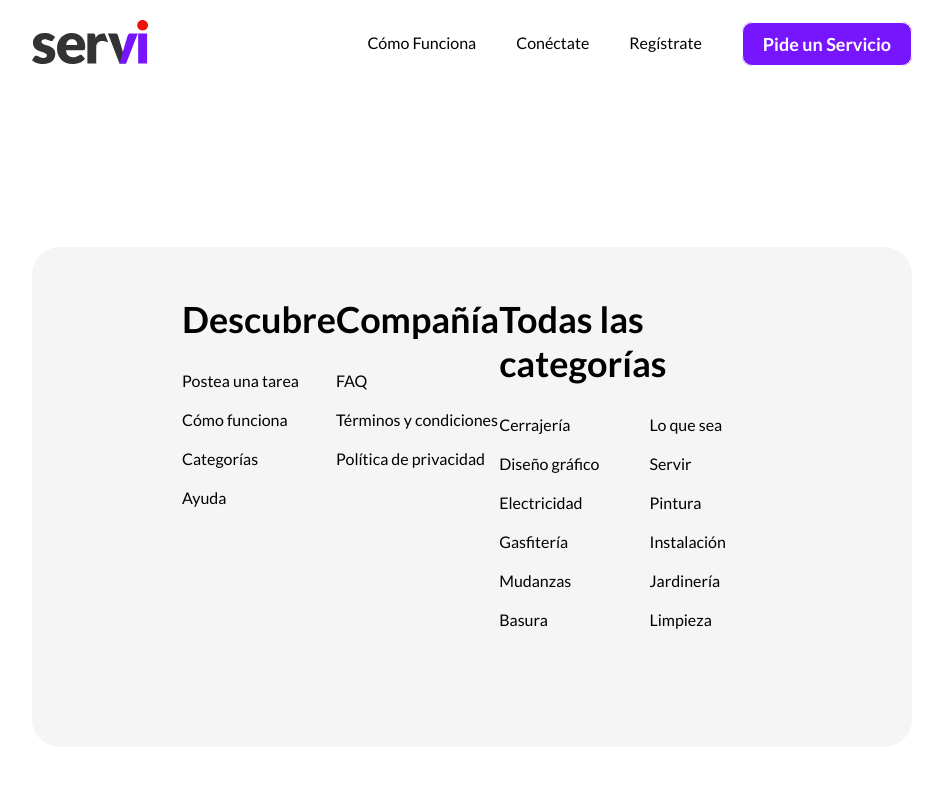
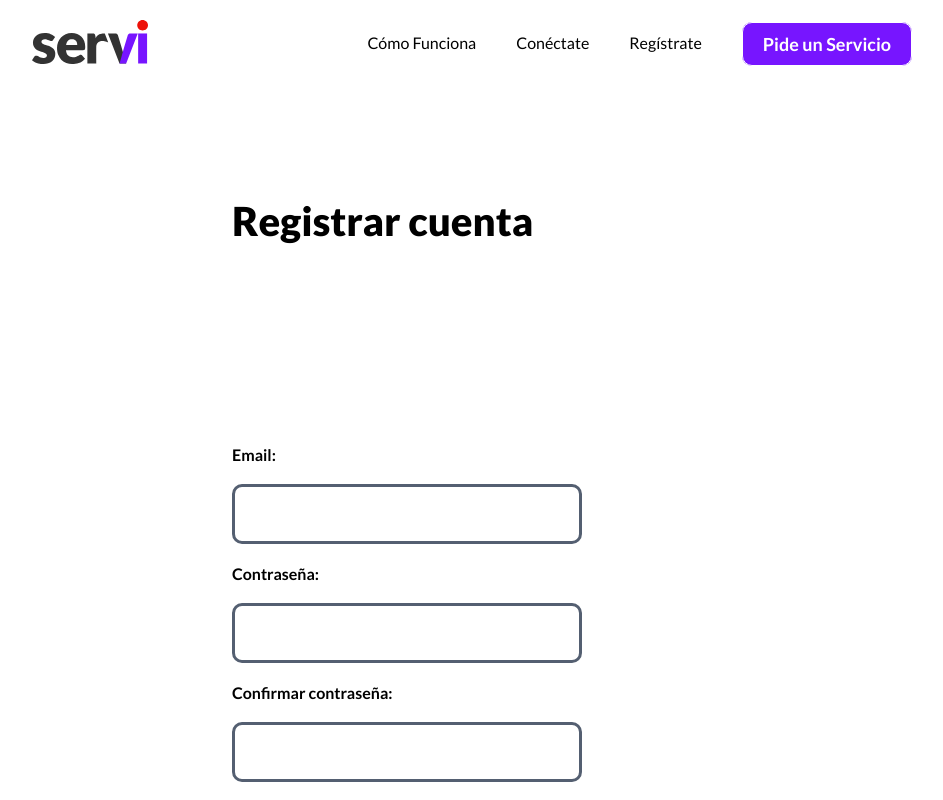
Before and after one commit to claudio-poblete/servi, a React (Vite) app in the folder frontend/: page /register in a window 1280 px wide. Shown: the top 800 px of the page, without its empty margins (168-1111 px from the left). Built offline with nearby package versions, Linux system fonts and the light colour scheme.

Commit message:
corrigiendo CSS del register

```diff
--- a/frontend/src/App.jsx
+++ b/frontend/src/App.jsx
@@ -5,6 +5,7 @@ import NavBar from "./components/shared/NavBar";
 import Dashboard from "./pages/Dashboard";
 import ComoFunciona from "./components/shared/ComoFunciona";
 import Login from "./pages/Login"; // Componente Login que has creado
+import Register from "./pages/Register";
 import Home from "./pages/Home";
 import PrivateRoute from "./components/utils/PrivateRoute"
 import Footer from "./components/shared/Footer";
@@ -17,6 +18,7 @@ function App() {
           <NavBar />
           <Routes>
             <Route path="/login" element={<Login />} />
+            <Route path="/register" element={<Register />} />
             <Route path="/dashboard" element={<PrivateRoute element={<Dashboard />} />} />
             <Route path="/galeria/:categoriaId" element={<Galeria />} />
             <Route path="/como-funciona" element={<ComoFunciona />} />
--- a/frontend/src/assets/styles/main.css
+++ b/frontend/src/assets/styles/main.css
@@ -366,6 +366,15 @@ footer h5 {
   padding: 10px 30px;
 }
 
+.input-register {
+  border-radius: 10px;
+  border: solid #545F71;
+  height: 60px;
+  font-size: 30px;
+  width: 350px;
+  padding: 10px 30px;
+}
+
 .login-container {
   display: flex;
   flex-direction: column;
@@ -375,7 +384,17 @@ footer h5 {
   justify-content: center;
   padding: 100px 200px;
   gap: 200px;
+}
 
+.register-container {
+  display: flex;
+  flex-direction: column;
+  width: 100%;
+  grid-area: login;
+  border-radius: 28px;
+  justify-content: center;
+  padding: 100px 200px;
+  gap: 200px;
 }
 
 .login-container .btn-primary {
@@ -394,6 +413,14 @@ footer h5 {
 }
 
 .login-main-wrapper {
+  display: grid;
+  grid-template-areas:
+    "login img";
+  grid-template-columns: 0.9fr 1.1fr;
+  gap: 20px;
+}
+
+.register-main-wrapper {
   display: grid;
   grid-template-areas:
     "login img";
--- /dev/null
+++ b/frontend/src/pages/Register.jsx
@@ -0,0 +1,79 @@
+import { useState } from "react";
+import AuthContextModule from "../context/AuthContext";
+import { useNavigate } from "react-router-dom";
+import ButtonLink from "../components/buttons/ButtonLink";
+
+const Register = () => {
+  const { register } = AuthContextModule.useAuth();
+  const [email, setEmail] = useState("");
+  const [password, setPassword] = useState("");
+  const [confirmPassword, setConfirmPassword] = useState("");
+  const [error, setError] = useState("");
+  const navigate = useNavigate();
+
+  const handleSubmit = (e) => {
+    e.preventDefault();
+
+    if (password !== confirmPassword) {
+      setError("Las contraseñas no coinciden");
+      return;
+    }
+
+    const isRegistered = register(email, password);
+
+    if (isRegistered) {
+      navigate("/dashboard"); // Redirige a la página de dashboard después del registro exitoso
+    } else {
+      setError("No se pudo completar el registro. Inténtalo de nuevo.");
+    }
+  };
+
+  return (
+    <div className="register-main-wrapper">
+      <div className="login-container">
+        <h2>Registrar cuenta</h2>
+        {error && <p style={{ color: "red" }}>{error}</p>} {/* Error de registro */}
+        <form className="form-container" onSubmit={handleSubmit}>
+          <div className="input-container">
+            <h4>Email:</h4>
+            <input
+              className="input-register"
+              type="email"
+              id="email"
+              value={email}
+              onChange={(e) => setEmail(e.target.value)}
+              required
+            />
+          </div>
+          <div className="input-container">
+            <h4>Contraseña:</h4>
+            <input
+              className="input-register"
+              type="password"
+              id="password"
+              value={password}
+              onChange={(e) => setPassword(e.target.value)}
+              required
+            />
+          </div>
+          <div className="input-container">
+            <h4>Confirmar contraseña:</h4>
+            <input
+              className="input-register"
+              type="password"
+              id="confirmPassword"
+              value={confirmPassword}
+              onChange={(e) => setConfirmPassword(e.target.value)}
+              required
+            />
+          </div>
+          <button className="btn-primary" type="submit">
+            Registrarse
+          </button>
+        </form>
+      </div>
+    </div>
+  );
+};
+
+export default Register;
```
